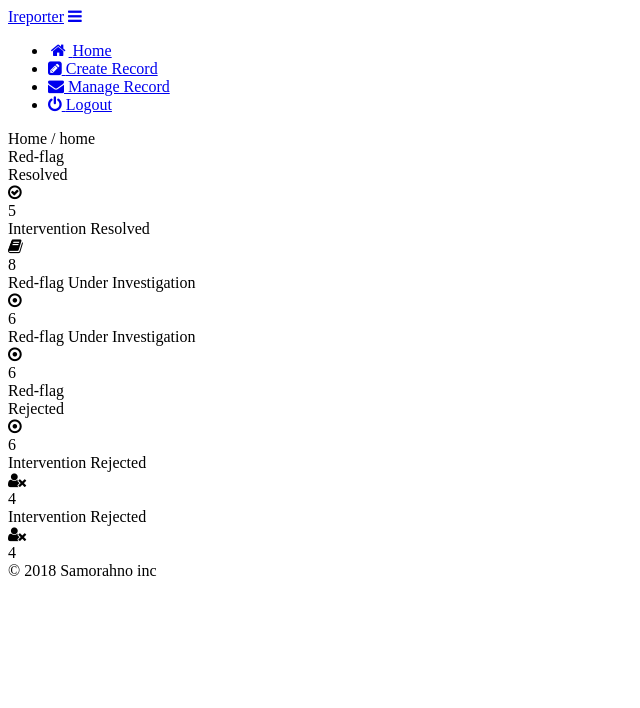
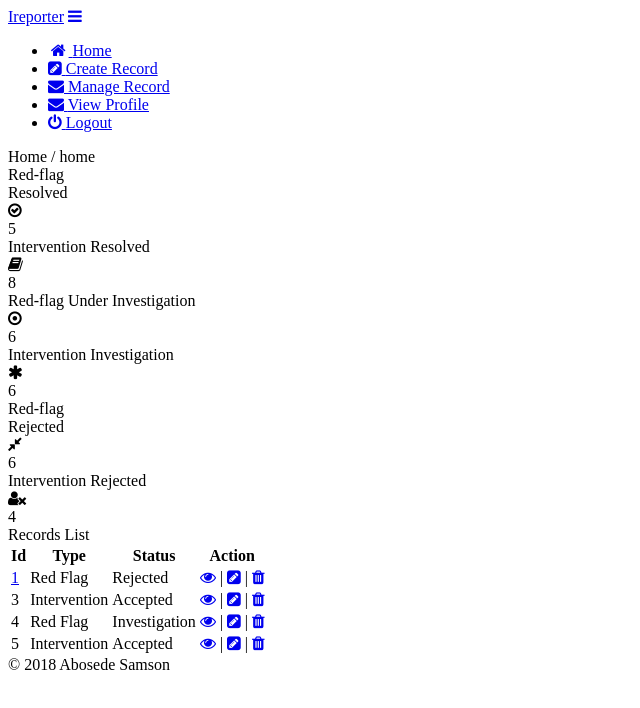
Before and after one commit to samorahno/ireporter, a website: page UI/index.html in a window 1280 px wide. Shown: the whole page, without its empty margins (0-640 px from the left). Drawn offline with Linux system fonts and the light colour scheme.

Commit message:
created record page with index update

```diff
--- a/UI/index.html
+++ b/UI/index.html
@@ -33,6 +33,12 @@
 					<a href="#">
 						<span ><i class="fa fa-envelope"></i></span>
 						<span>Manage Record</span>
+					</a>
+				</li>
+				<li>
+					<a href="#">
+						<span ><i class="fa fa-envelope"></i></span>
+						<span>View Profile</span>
 					</a>
 				</li>
 				<li>
@@ -86,10 +92,10 @@
 					</div>
 				</div>
 				<div class="widget">
-					<div class="title heado">Red-flag Under Investigation</div>
+					<div class="title heado">Intervention Investigation</div>
 					<div class="widget_stat">
 						<div class="widget_stat1">
-						<i class="fa fa-dot-circle-o"></i>
+						<i class="fa fa-asterisk"></i>
 						</div>
 						<div class="widget_stat2">
 						6
@@ -100,7 +106,7 @@
 					<div class="title heado">Red-flag <br/> Rejected</div>
 					<div class="widget_stat">
 						<div class="widget_stat1">
-						<i class="fa fa-dot-circle-o"></i>
+						<i class="fa fa-compress"></i>
 						</div>
 						<div class="widget_stat2">
 						6
@@ -119,15 +125,61 @@
 					</div>
 				</div>
 
-				<div class="widget" style="flex-basis:400px;">
-					<div class="title heado">Intervention Rejected</div>
-					<div class="widget_stat">
-						<div class="widget_stat1">
-						<i class="fa fa-user-times"></i>
-						</div>
-						<div class="widget_stat2">
-						4
-						</div>
+				<div class="widget widget_table">
+					<div class="title heado">Records List</div>
+					<div class="widget_stat widget_stat_table">
+						<table>
+						<thead>
+							<tr>
+								<th>Id</th>
+								<th>Type</th>
+								<th>Status</th>
+								<th>Action</th>
+							</tr>
+						</thead>
+						<tbody>
+							<tr>
+								<td><a href="#">1</a></td>
+								<td>Red Flag</td>
+								<td>Rejected</td>
+								<td>
+									<span><a href="#"><i class="fa fa-eye"></i></a></span> |
+									<span><a href="#"><i class="fa fa-pencil-square"></i></a></span> |
+									<span><a href="#"><i class="fa fa-trash"></i></a></span>
+								</td>
+							</tr>
+							<tr>
+								<td>3</td>
+								<td>Intervention</td>
+								<td>Accepted</td>
+								<td>
+									<span><a href="#"><i class="fa fa-eye"></i></a></span> |
+									<span><a href="#"><i class="fa fa-pencil-square"></i></a></span> |
+									<span><a href="#"><i class="fa fa-trash"></i></a></span>
+								</td>
+							</tr>
+							<tr>
+								<td>4</td>
+								<td>Red Flag</td>
+								<td>Investigation</td>
+								<td>
+									<span><a href="#"><i class="fa fa-eye"></i></a></span> |
+									<span><a href="#"><i class="fa fa-pencil-square"></i></a></span> |
+									<span><a href="#"><i class="fa fa-trash"></i></a></span>
+								</td>
+							</tr>
+							<tr>
+								<td>5</td>
+								<td>Intervention</td>
+								<td>Accepted</td>
+								<td>
+									<span><a href="#"><i class="fa fa-eye"></i></a></span> |
+									<span><a href="#"><i class="fa fa-pencil-square"></i></a></span> |
+									<span><a href="#"><i class="fa fa-trash"></i></a></span>
+								</td>
+							</tr>
+						</tbody>
+						</table>
 					</div>
 				</div>
 
@@ -135,7 +187,7 @@
 		</div>
 
 	<footer>
-		<div>&copy; 2018 Samorahno inc</div>
+		<div>&copy; 2018 Abosede Samson</div>
     </footer>
 
 	<script src="static/js/script.js"></script>
```
Also changed, not shown: UI/create_record.html (added, +123 -0 lines).
